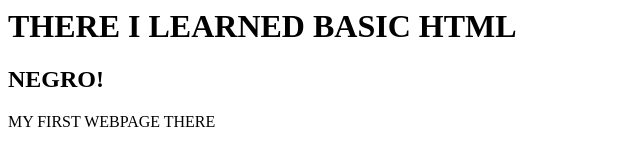
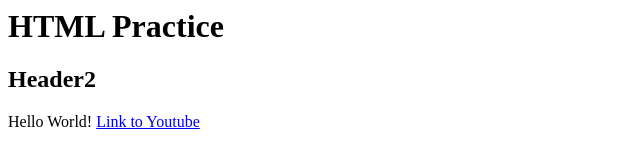
Before and after one commit to DaRealDevler/Practice-Site, a plain HTML site: page index.html in a window 1280 px wide. Shown: the whole page, without its empty margins (0-640 px from the left). Drawn offline with Linux system fonts and the light colour scheme.

Commit message:
Update index.html

```diff
--- a/index.html
+++ b/index.html
@@ -1,12 +1,13 @@
 <html>
 
 <head>
-  <h1>THERE I LEARNED BASIC HTML</h1>
+  <h1>HTML Practice</h1>
 </head>
 
 <body>
-  <h2>NEGRO!</h2>
-  <p1>MY FIRST WEBPAGE THERE</p1>
+  <h2>Header2</h2>
+  <p1>Hello World!</p1>
+  <a href=youtube.com>Link to Youtube </a>
 
 </body>
 
```
